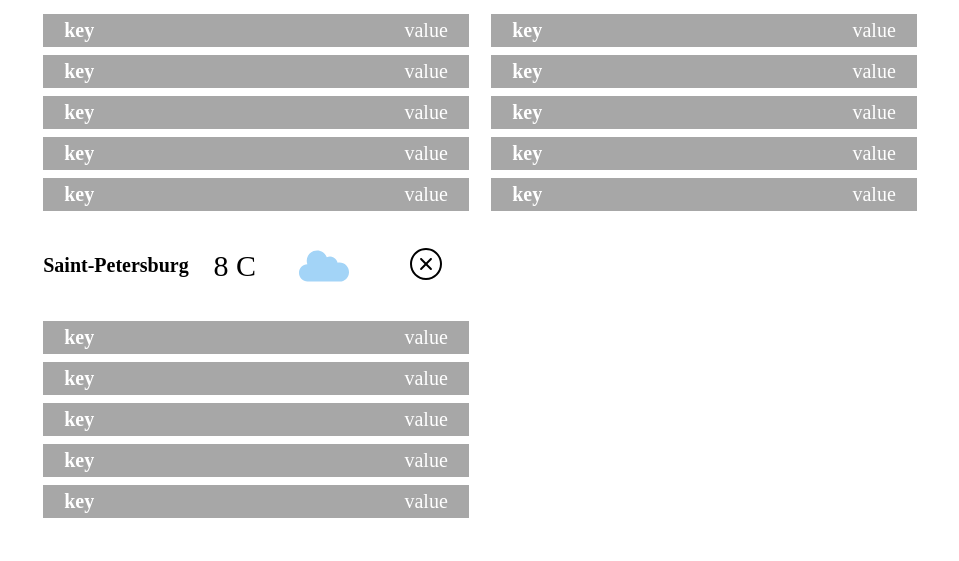
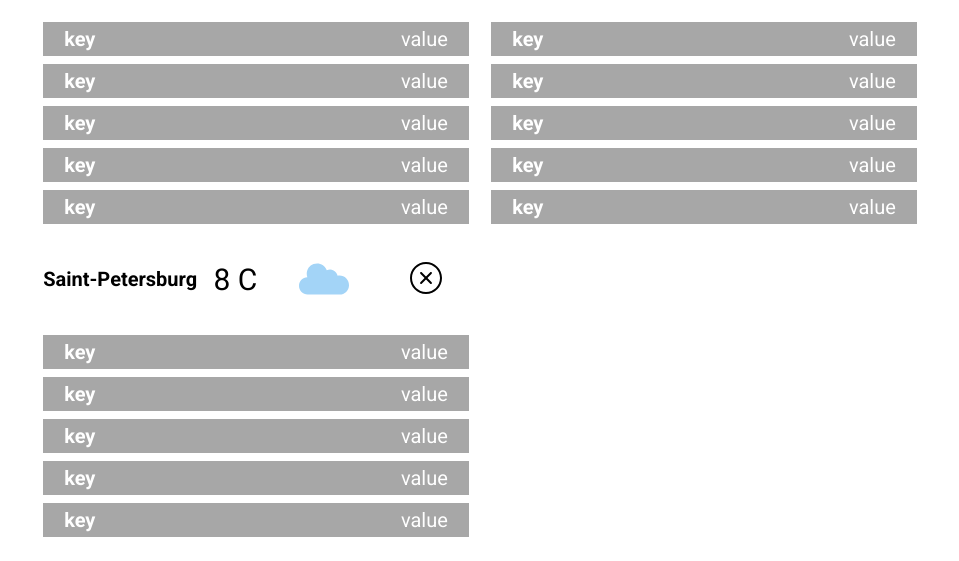
Before and after one commit to martynwd/weather-app-itmo-web, a plain HTML site: page index.html in a window 1280 px wide. Shown: the part 506-1067 px from the top of the page, without its empty margins (160-1119 px from the left). Drawn offline with Linux system fonts and the light colour scheme.

Commit message:
edit font

```diff
--- a/index.html
+++ b/index.html
@@ -3,6 +3,8 @@
 <head>
     <meta charset="UTF-8">
     <meta name="viewport" content="width=device-width, initial-scale=1.0">
+    <link rel="preconnect" href="https://fonts.gstatic.com">
+    <link href="https://fonts.googleapis.com/css2?family=Roboto:wght@400;700&display=swap" rel="stylesheet">
     <title>Weather</title>
     <link rel="stylesheet" href="./scss/style.css">
 </head>
--- a/scss/style.scss
+++ b/scss/style.scss
@@ -3,6 +3,7 @@ body {
 }
 
 .container {
+    font-family: 'Roboto', sans-serif;
     margin: auto;
     width: 70%;
     @media only screen and (min-width: 310px) and (max-width: 1024px) {
@@ -134,6 +135,11 @@ body {
     }
 
 }
+
+// .main {
+//     display: none; //for throbber
+// }
+
 .form{
     display: flex;
     justify-content: flex-end;
```
Also changed, not shown: scss/style.css, 1 other file.
